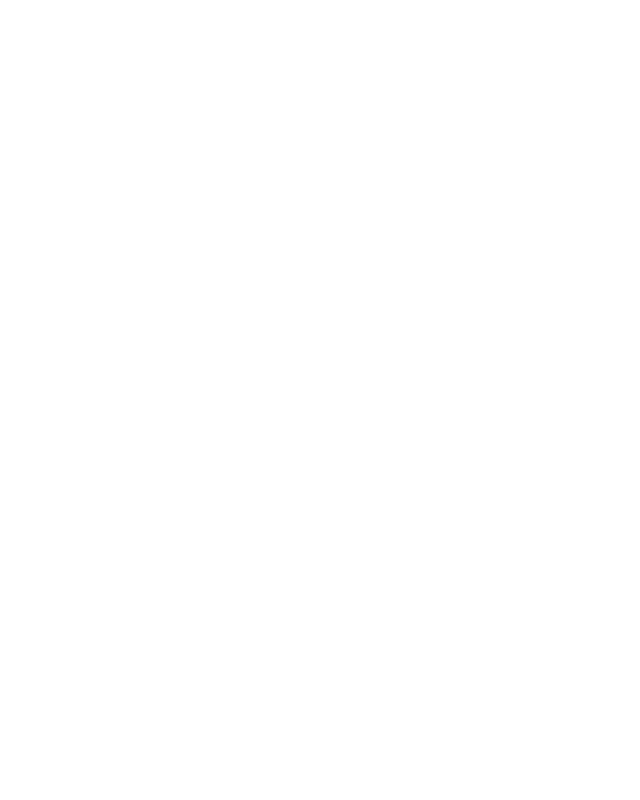
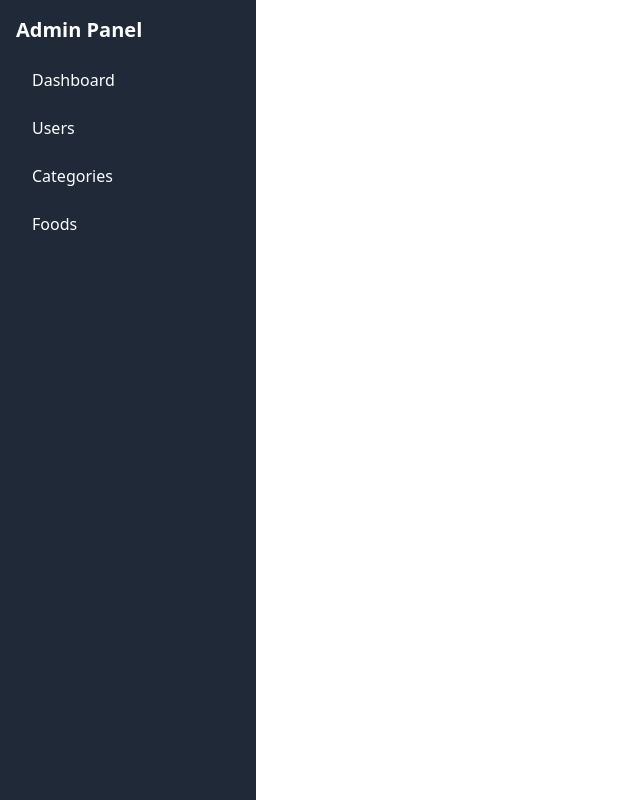
Before and after one commit to bintangginanjar/Nusabites-Food-Order-Frontend, a Vue app: page /admin in a window 1280 px wide. Shown: the whole page, without its empty margins (0-640 px from the left). Built offline with nearby package versions, Linux system fonts and the light colour scheme.

Commit message:
Add admin panel

```diff
--- a/package.json
+++ b/package.json
@@ -9,6 +9,7 @@
     "preview": "vite preview"
   },
   "dependencies": {
+    "@primeuix/themes": "^1.0.0",
     "@vueuse/core": "^13.0.0",
     "axios": "^1.8.3",
     "primeflex": "^4.0.0",
--- a/src/components/dashboard/DashboardPage.vue
+++ b/src/components/dashboard/DashboardPage.vue
@@ -1,5 +1,8 @@
 <script setup>
+import SidebarPage from './SidebarPage.vue';
 </script>
 <template>
-
+    <div class="flex h-screen">
+        <SidebarPage/>
+    </div>
 </template>
--- /dev/null
+++ b/src/components/dashboard/SidebarPage.vue
@@ -0,0 +1,29 @@
+<script setup>
+</script>
+<template>
+    <div class="w-64 h-full bg-gray-800 text-white p-4">
+        <h2 class="text-xl font-bold mb-4">Admin Panel</h2>
+        <ul class="space-y-2">
+        <li>
+            <router-link to="/admin" class="block p-2 hover:bg-gray-700 rounded">
+            <i class="pi pi-home mr-2"></i> Dashboard
+            </router-link>
+        </li>
+        <li>
+            <router-link to="/admin/users" class="block p-2 hover:bg-gray-700 rounded">
+            <i class="pi pi-users mr-2"></i> Users
+            </router-link>
+        </li>
+        <li>
+            <router-link to="/admin/categories" class="block p-2 hover:bg-gray-700 rounded">
+            <i class="pi pi-cog mr-2"></i> Categories
+            </router-link>
+        </li>
+        <li>
+            <router-link to="/admin/foods" class="block p-2 hover:bg-gray-700 rounded">
+            <i class="pi pi-cog mr-2"></i> Foods
+            </router-link>
+        </li>
+        </ul>
+    </div>
+</template>
```
Also changed, not shown: src/main.js (+17 -4 lines), 1 other file (tests, documents, lock files or other folders).
